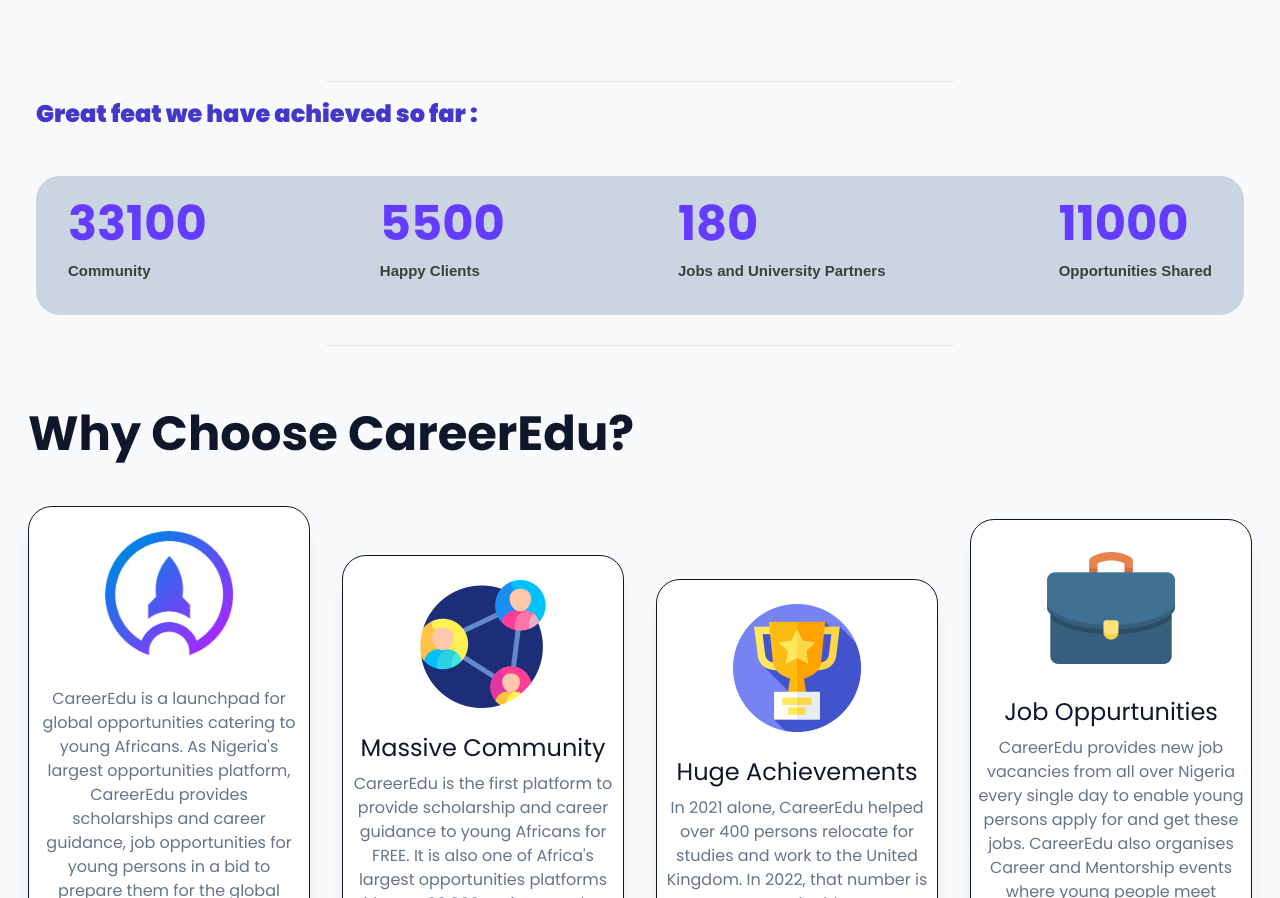
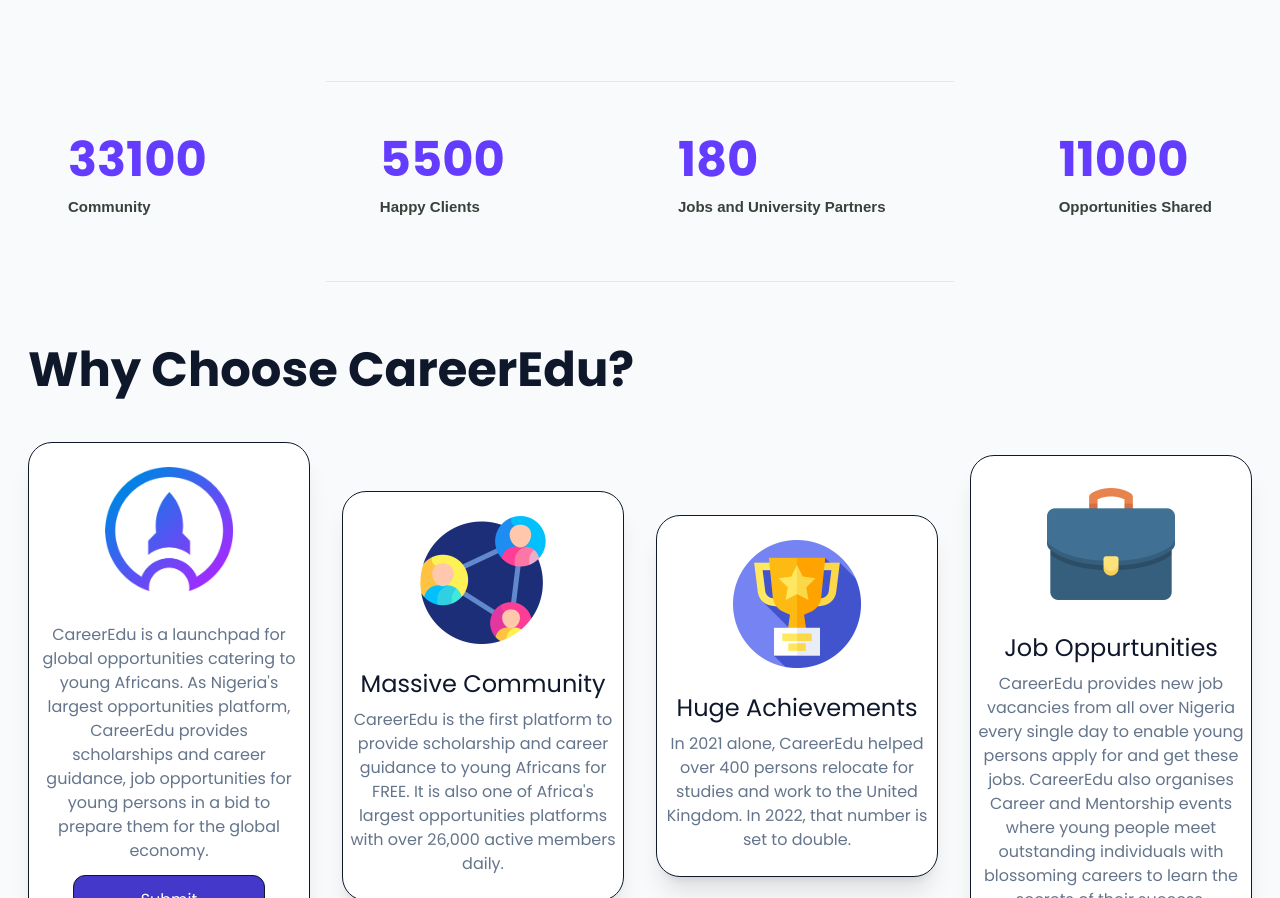
Before and after one commit to odomaurice/careeredu, a website: page build/index.html in a window 1280 px wide. Shown: the part 1408-2306 px from the top of the page. Drawn offline with nearby package versions, Linux system fonts and the light colour scheme.

Commit message:
Update index.html

```diff
--- a/build/index.html
+++ b/build/index.html
@@ -371,10 +371,10 @@
 
         <!-- typingtext section -->
 
-        <p data-aos="fade-right" class="text-2xl text-start w-full text-indigo-700 mx-6  font-extrabold my-4"> Great feat we
+<!--         <p data-aos="fade-right" class="text-xl text-start w-full text-indigo-700 mx-4  my-4"> Great feat we
             have achieved so far :
             <span class="typing-text"></span>
-        </p>
+        </p> -->
 
         <!-- typingtext section ends -->
 
@@ -383,7 +383,7 @@
         <section id="counts" class="counts section-bg">
             <div data-aos="fade-left" class=" sm:flex-col text-start lg:flex-row mx-auto">
                 <div
-                    class="counters flex flex-col lg:flex-row align-middle justify-between mx-6 px-6 py-3 bg-slate-300 dark:bg-slate-800 rounded-3xl  lg:flex">
+                    class="counters flex flex-col lg:flex-row align-middle justify-between mx-6 px-6 py-3  rounded-3xl  lg:flex">
                     <div class="mx-2 text-start">
                         <span data-purecounter-start="0" data-purecounter-end="33100" data-purecounter-duration="1"
                             class="purecounter"></span>
```
